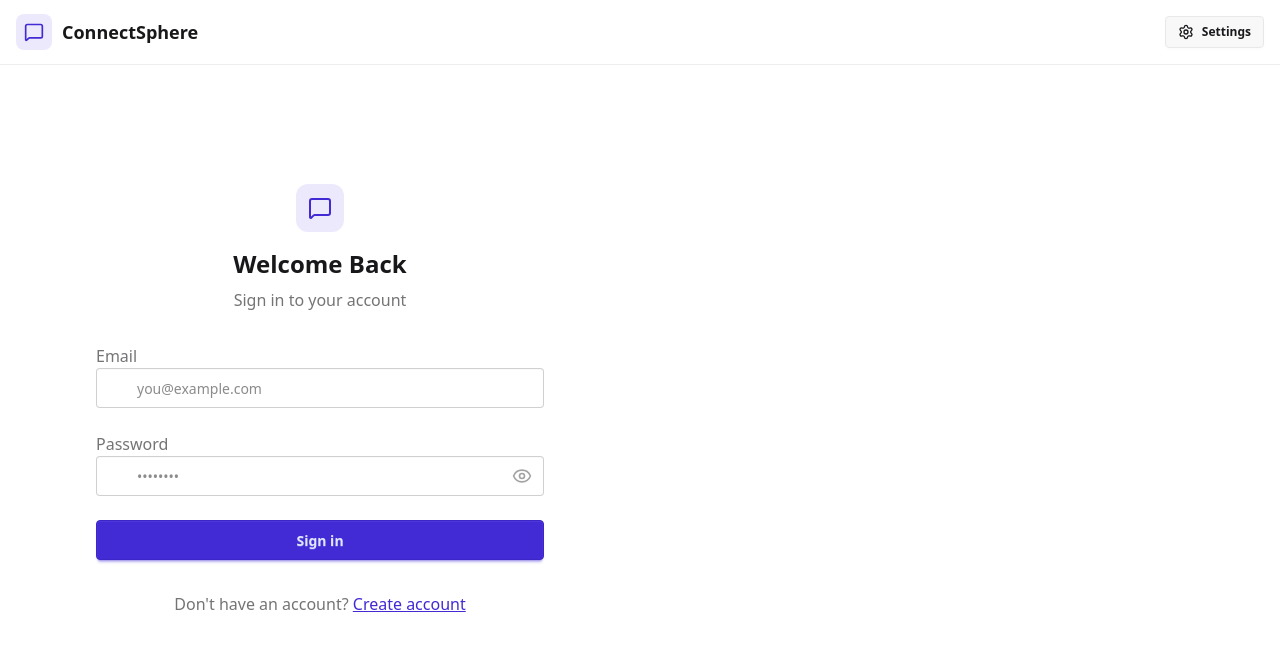
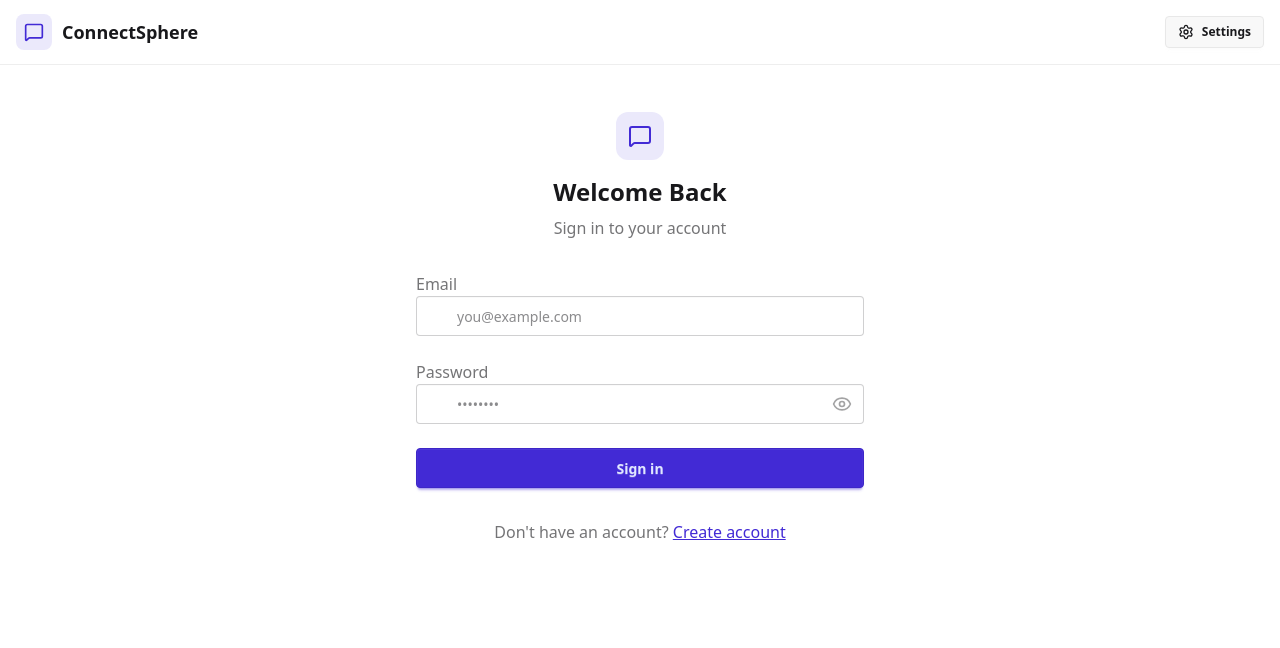
Before and after one commit to IvinMathewAbraham/ConnectSphere, a React (Vite) app in the folder frontend/: page /login in a window 1280 px wide. Shown: the top 648 px of the page. Built offline with nearby package versions, Linux system fonts and the light colour scheme; no server answers.

Commit message:
changed login and signup

```diff
--- a/frontend/src/components/NoChatSelected.jsx
+++ b/frontend/src/components/NoChatSelected.jsx
@@ -9,7 +9,7 @@ const NoChatSelected = () => {
           <div className="relative">
             <div
               className="w-16 h-16 rounded-2xl bg-primary/10 flex items-center
-             justify-center animate-bounce"
+             justify-center "
             >
               <MessageSquare className="w-8 h-8 text-primary " />
             </div>
--- a/frontend/src/pages/LoginPage.jsx
+++ b/frontend/src/pages/LoginPage.jsx
@@ -18,12 +18,12 @@ const LoginPage = () => {
   };
 
   return (
-    <div className="h-screen grid lg:grid-cols-2">
+    <div className="h-screen ">
       {/* Left Side - Form */}
-      <div className="flex flex-col justify-center items-center p-6 sm:p-12">
+      <div className="flex flex-col justify-center items-center p-12 sm:p-12">
         <div className="w-full max-w-md space-y-8">
           {/* Logo */}
-          <div className="text-center mb-8">
+          <div className="text-center mb-8 mt-16">
             <div className="flex flex-col items-center gap-2 group">
               <div
                 className="w-12 h-12 rounded-xl bg-primary/10 flex items-center justify-center group-hover:bg-primary/20
--- a/frontend/src/pages/SignUpPage.jsx
+++ b/frontend/src/pages/SignUpPage.jsx
@@ -48,12 +48,12 @@ const SignUpPage = () => {
   });
 
   return (
-    <div className="min-h-screen grid lg:grid-cols-2">
+    <div className="min-h-screen ">
       {/* left side */}
-      <div className="flex flex-col justify-center items-center p-6 sm:p-12">
+      <div className="flex flex-col justify-center items-center p-12 sm:p-12">
         <div className="w-full max-w-md space-y-8">
           {/* LOGO */}
-          <div className="text-center mb-8">
+          <div className="text-center mb-8 mt-16">
             <div className="flex flex-col items-center gap-2 group">
               <div
                 className="size-12 rounded-xl bg-primary/10 flex items-center justify-center
@@ -165,10 +165,7 @@ const SignUpPage = () => {
         </div>
       </div>
 
-      {/* right side */}
-      <div className="hidden lg:flex items-center justify-center bg-primary text-white">
-        <h2 className="text-4xl font-bold p-8">Welcome to ConnectSphere</h2>
-      </div>
+
     </div>
   );
 };
```
